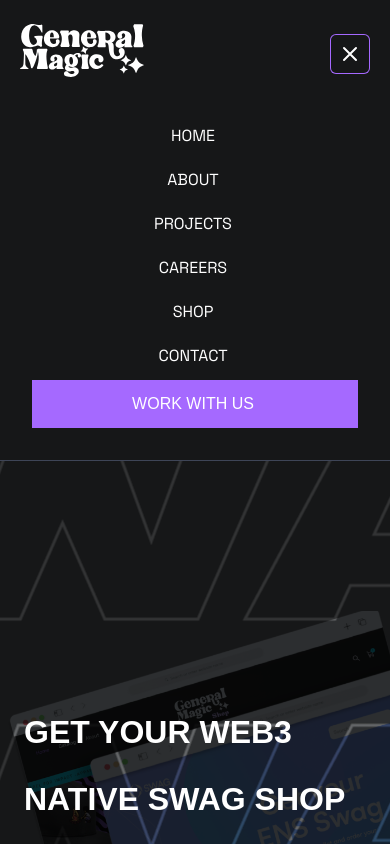
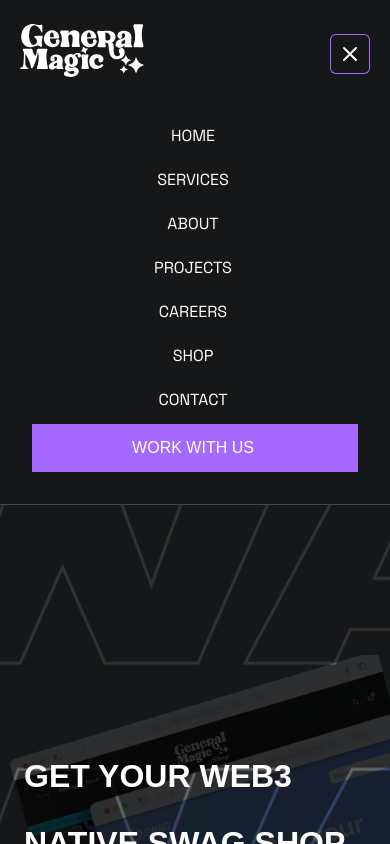
Before and after one commit to GeneralMagicio/GM-Website, a Next.js app: page /shop in a window 390 px wide. Both pictures are taken after a click on the button "Open main menu". Shown: the top 844 px of the page. Built offline with nearby package versions, Linux system fonts and the light colour scheme; a web font is replaced by a local one.

Commit message:
fix: add services to mobile navbar

```diff
--- a/src/components/Navbar.tsx
+++ b/src/components/Navbar.tsx
@@ -108,6 +108,23 @@
                         Home
                       </a>
                     </Link>
+                    <button
+                      onClick={() => {
+                        setScrollToServices(true)
+                      }}
+                    >
+                      {router.asPath === '/' ? (
+                        <a className="uppercase border-transparent text-white hover:bg-gray-50 hover:border-gray-300 hover:text-magicPurple-300 block pl-3 pr-4 py-2 text-base font-medium">
+                          Services
+                        </a>
+                      ) : (
+                        <Link href="/">
+                          <a className="uppercase border-transparent text-white hover:bg-gray-50 hover:border-gray-300 hover:text-magicPurple-300 block pl-3 pr-4 py-2 text-base font-medium">
+                            Services
+                          </a>
+                        </Link>
+                      )}
+                    </button>
                     {pages.map((page) => {
                       return (
                         <Link href={page.url} key={page.title}>
```
